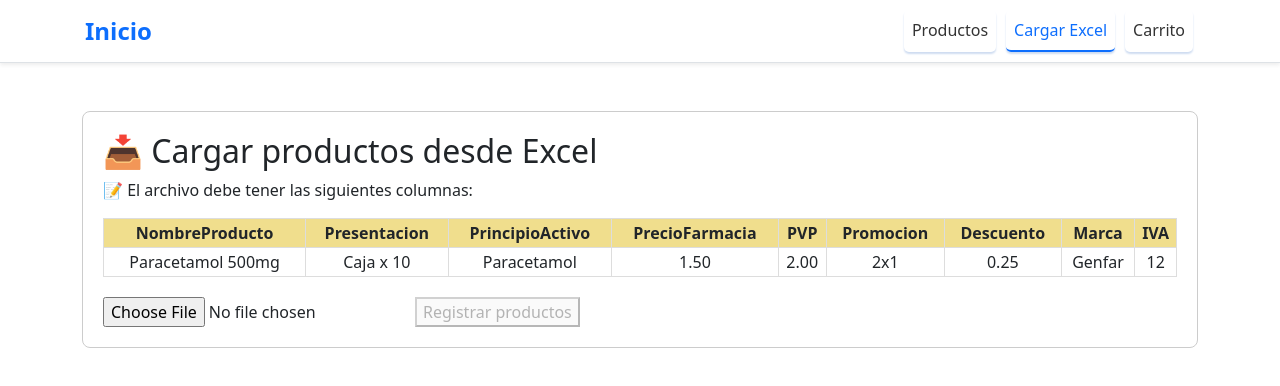
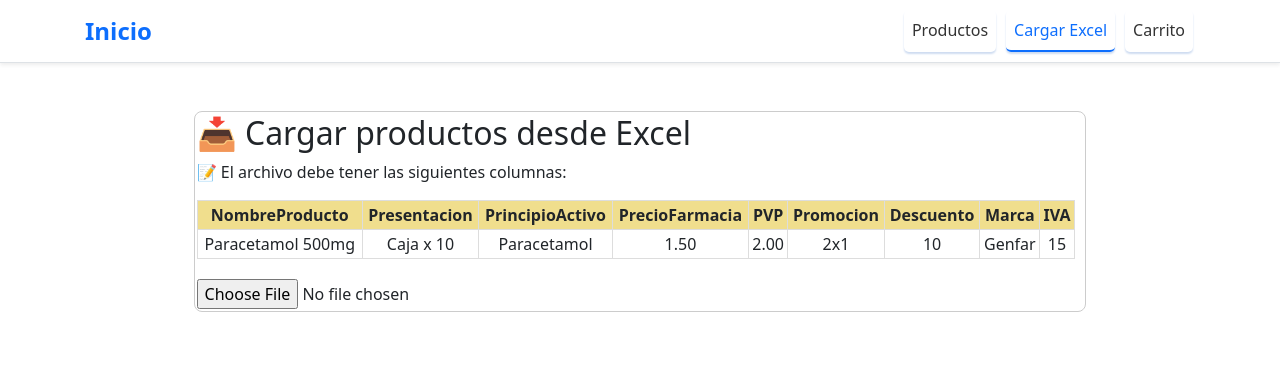
Before and after one commit to AntonioRomeroVelez/pedidosMH_2025, a Vue app: page /cargarexcel in a window 1280 px wide. Shown: the top 386 px of the page. Built offline with nearby package versions, Linux system fonts and the light colour scheme.

Commit message:
cargar masiva modificado en boton

```diff
--- a/src/views/CargarExcelView.vue
+++ b/src/views/CargarExcelView.vue
@@ -25,15 +25,19 @@
           <td>1.50</td>
           <td>2.00</td>
           <td>2x1</td>
-          <td>0.25</td>
+          <td>10</td>
           <td>Genfar</td>
-          <td>12</td>
+          <td>15</td>
         </tr>
       </tbody>
     </table>
 
     <input type="file" @change="leerExcel" accept=".xlsx, .xls" />
-    <button @click="enviarDatos" :disabled="datos.length === 0">
+    <button
+      @click="enviarDatos"
+      v-if="datos.length > 0"
+      class="btn btn-success"
+    >
       Registrar productos
     </button>
   </div>
@@ -86,14 +90,14 @@ const enviarDatos = async () => {
 
 <style scoped>
 .cargar-excel {
-  width: 100%;
+  width: 80%;
   margin: auto;
-  padding: 20px;
+  padding: 2px;
   border: 1px solid #ccc;
   border-radius: 8px;
 }
 .formato-tabla {
-  width: 100%;
+  width: 99%;
   border-collapse: collapse;
   margin-bottom: 20px;
 }
```
